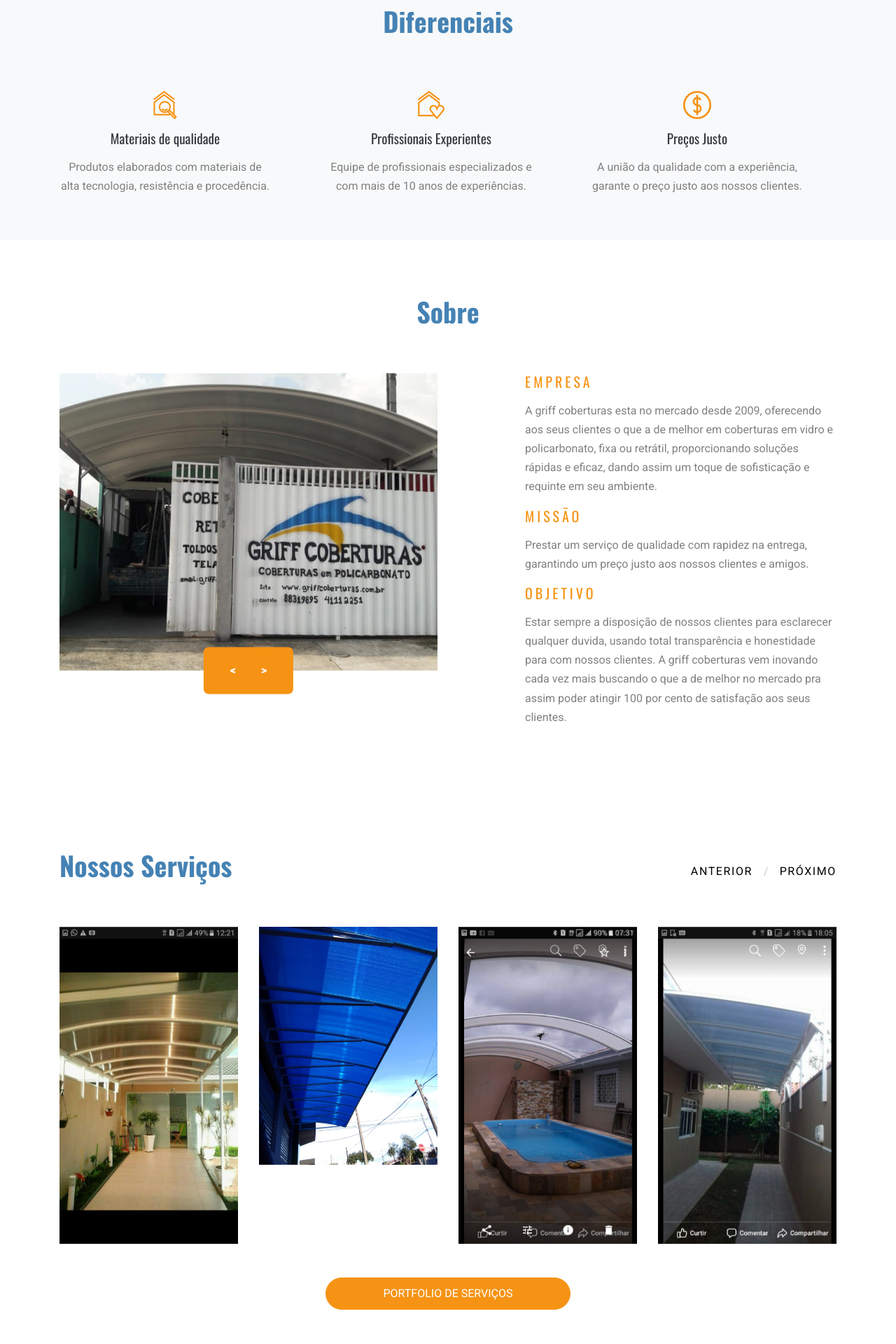
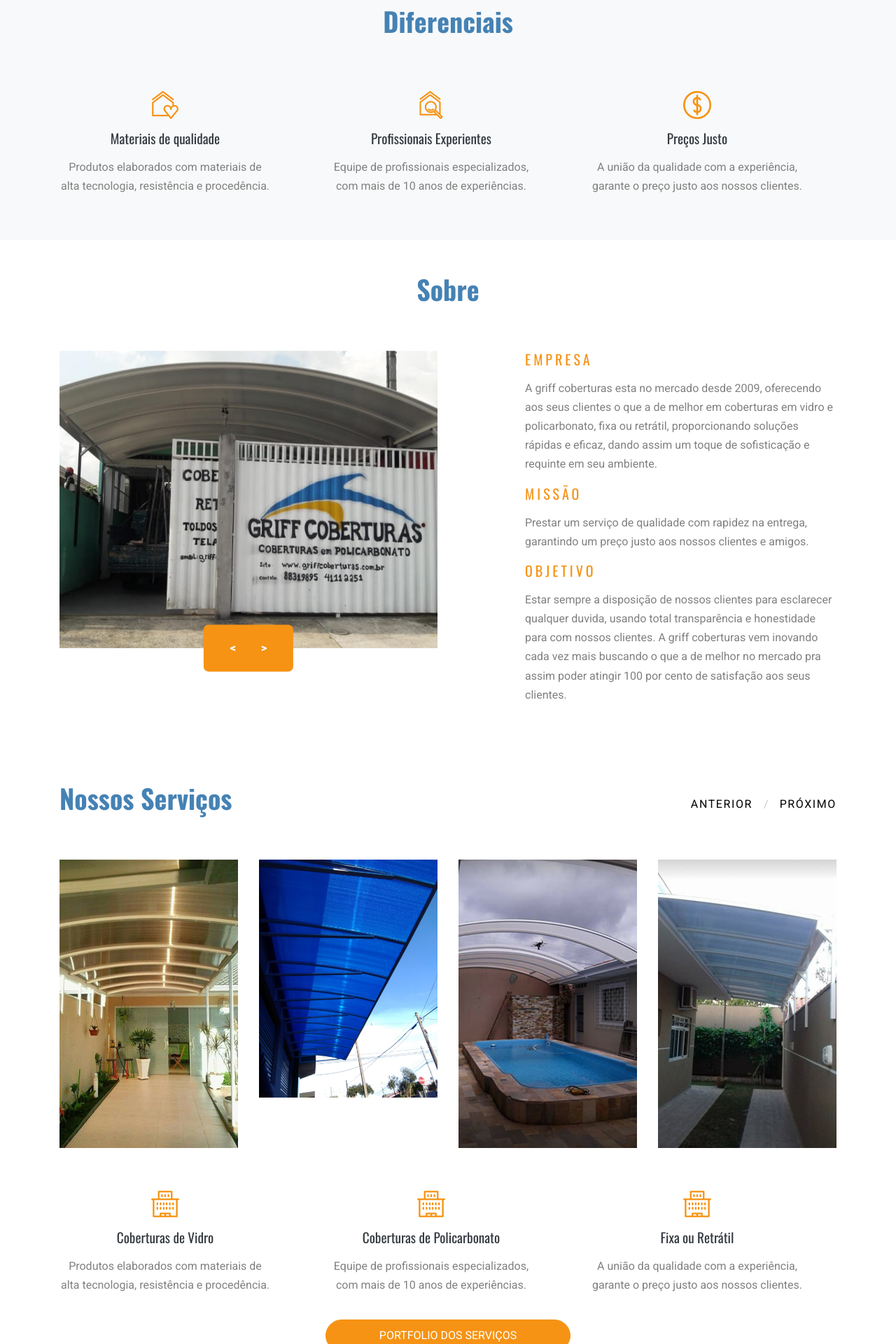
Before and after one commit to EvandroCortiano/Site_text, a PHP site: page / in a window 1280 px wide. Shown: the part 840-2760 px from the top of the page at 70% size. Run offline with PHP 8.4, Linux system fonts and the light colour scheme; some web fonts are replaced.

Commit message:
Imagens site

```diff
--- a/Site/css/style.css
+++ b/Site/css/style.css
@@ -107,7 +107,7 @@ h1, h2, h3, h4, h5,
   padding: 2.5em 0; }
   @media (min-width: 768px) {
     .site-section {
-      padding: 5em 0; } }
+      padding: 3em 0; } }
   .site-section.site-section-sm {
     padding: 4em 0; }
 
--- a/Site/fonts/flaticon/font/flaticon.css
+++ b/Site/fonts/flaticon/font/flaticon.css
@@ -42,3 +42,4 @@
 .flaticon-flat:before { content: "\f103"; }
 .flaticon-location:before { content: "\f104"; }
 .flaticon-mobile-phone:before { content: "\f105"; }
+.flaticon-settings:before { content: "\f100"; }
--- a/Site/index.php
+++ b/Site/index.php
@@ -57,7 +57,8 @@
               <ul class="site-menu main-menu js-clone-nav mr-auto d-none d-lg-block">
                 <li><a href="#home-section" class="nav-link">Home</a></li>
                 <li><a href="#about-section" class="nav-link">Sobre</a></li>
-                <li><a href="#properties-section" class="nav-link">Nossos Serviços</a></li>
+                <li><a href="#services-section" class="nav-link">Nossos Serviços</a></li>
+                <li><a href="gallery.php#gallery-section" class="nav-link">Portifólio</a></li>
                 <li><a href="#contact-section" class="nav-link">Contato</a></li>
               </ul>
             </nav>
@@ -95,7 +96,7 @@
         <div class="row">
           <div class="col-md-4 text-center">
             <div class="pr-5">
-              <span class="custom-icon flaticon-house text-primary"></span>
+              <span class="custom-icon flaticon-home text-primary"></span>
               <h3 class="text-dark">Materiais de qualidade</h3>
               <p>Produtos elaborados com materiais de alta tecnologia, resistência e procedência.</p>
             </div>
@@ -103,9 +104,9 @@
 
           <div class="col-md-4 text-center">
             <div class="pr-5">
-              <span class="custom-icon flaticon-home text-primary"></span>
+              <span class="custom-icon flaticon-house text-primary"></span>
               <h3 class="text-dark">Profissionais Experientes</h3>
-              <p>Equipe de profissionais especializados e com mais de 10 anos de experiências.</p>
+              <p>Equipe de profissionais especializados, com mais de 10 anos de experiências.</p>
             </div>
           </div>
 
@@ -158,7 +159,7 @@
     </section>
 
     <!-- Servicos -->
-    <div class="site-section" id="properties-section">
+    <div class="site-section" id="services-section">
       <div class="container">
         <div class="row mb-5 align-items-center">
           <div class="col-md-7 text-left">
@@ -192,9 +193,34 @@
             </a>
           </div>
         </div>
-        <div class="row justify-content-center">
+        <div class="row how-it-works">
+          <div class="col-md-4 text-center how-it-works">
+            <div class="pr-5">
+              <span class="custom-icon flaticon-flat text-primary"></span>
+              <h3 class="text-dark">Coberturas de Vidro</h3>
+              <p>Produtos elaborados com materiais de alta tecnologia, resistência e procedência.</p>
+            </div>
+          </div>
+
+          <div class="col-md-4 text-center how-it-works">
+            <div class="pr-5">
+              <span class="custom-icon flaticon-flat text-primary"></span>
+              <h3 class="text-dark">Coberturas de Policarbonato</h3>
+              <p>Equipe de profissionais especializados, com mais de 10 anos de experiências.</p>
+            </div>
+          </div>
+
+          <div class="col-md-4 text-center how-it-works">
+            <div class="pr-5">
+              <span class="custom-icon flaticon-flat text-primary"></span>
+              <h3 class="text-dark">Fixa ou Retrátil</h3>
+              <p>A união da qualidade com a experiência, garante o preço justo aos nossos clientes.</p>
+            </div>
+          </div>
+        </div>
+        <div class="row justify-content-center" style="padding-top:20px;">
           <div class="col-md-4">
-            <a href="gallery.php" class="btn btn-primary btn-block">PORTFOLIO DE SERVIÇOS</a>
+            <a href="gallery.php" class="btn btn-primary btn-block">PORTFOLIO DOS SERVIÇOS</a>
           </div>
         </div>
       </div>
@@ -278,7 +304,8 @@
                 <h2 class="footer-heading mb-4">Links Rápidos</h2>
                 <ul class="list-unstyled">
                   <li><a href="#about-section">Sobre</a></li>
-                  <li><a href="#properties-section">Nossos Serviços</a></li>
+                  <li><a href="#services-section">Nossos Serviços</a></li>
+                  <li><a href="gallery.php">Portifólio</a></li>
                   <li><a href="#contact-section">Contato</a></li>
                 </ul>
               </div>
--- /dev/null
+++ b/Site/tamanho_fotos.txt
@@ -0,0 +1 @@
+255 x 412
```
Also changed, not shown: Site/gallery.php (+14 -8 lines), Site/images/servico_01.jpg, Site/images/servico_03.jpg, Site/images/servico_04.jpg, 1 other file.
